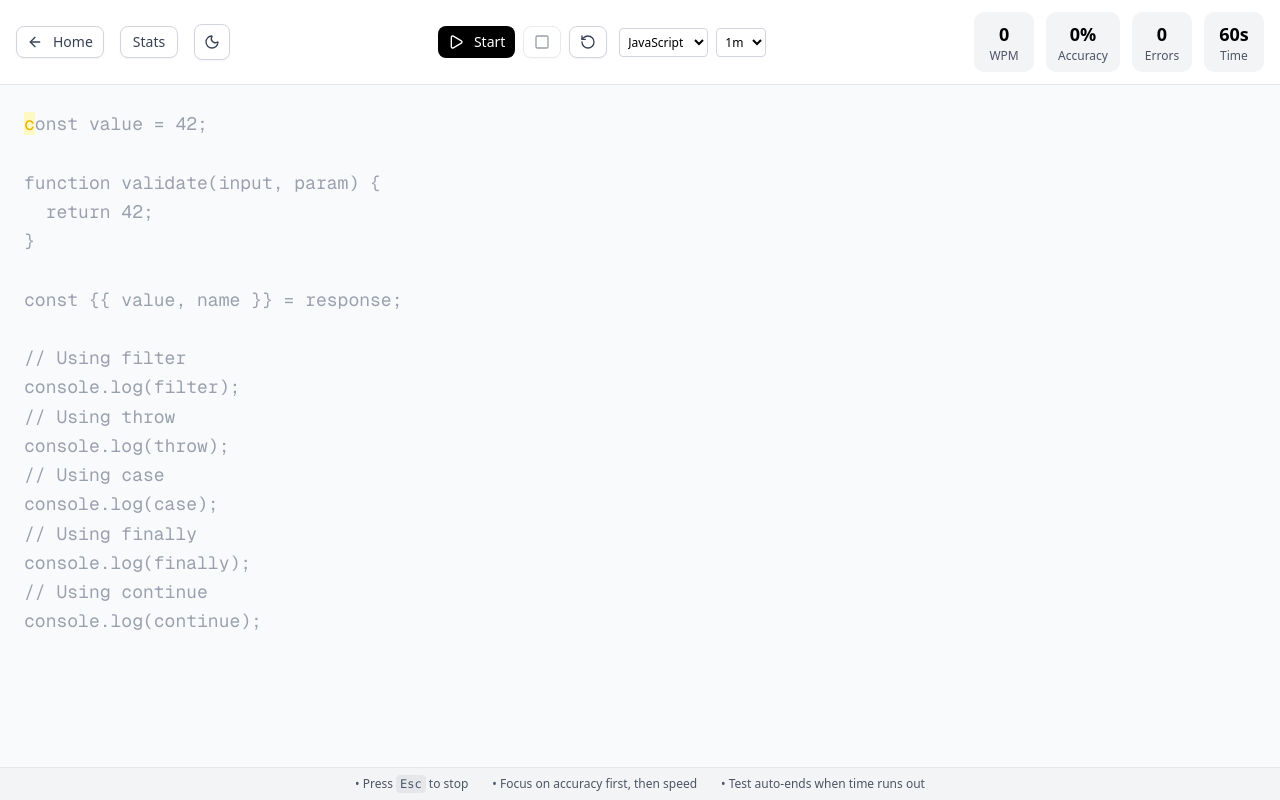
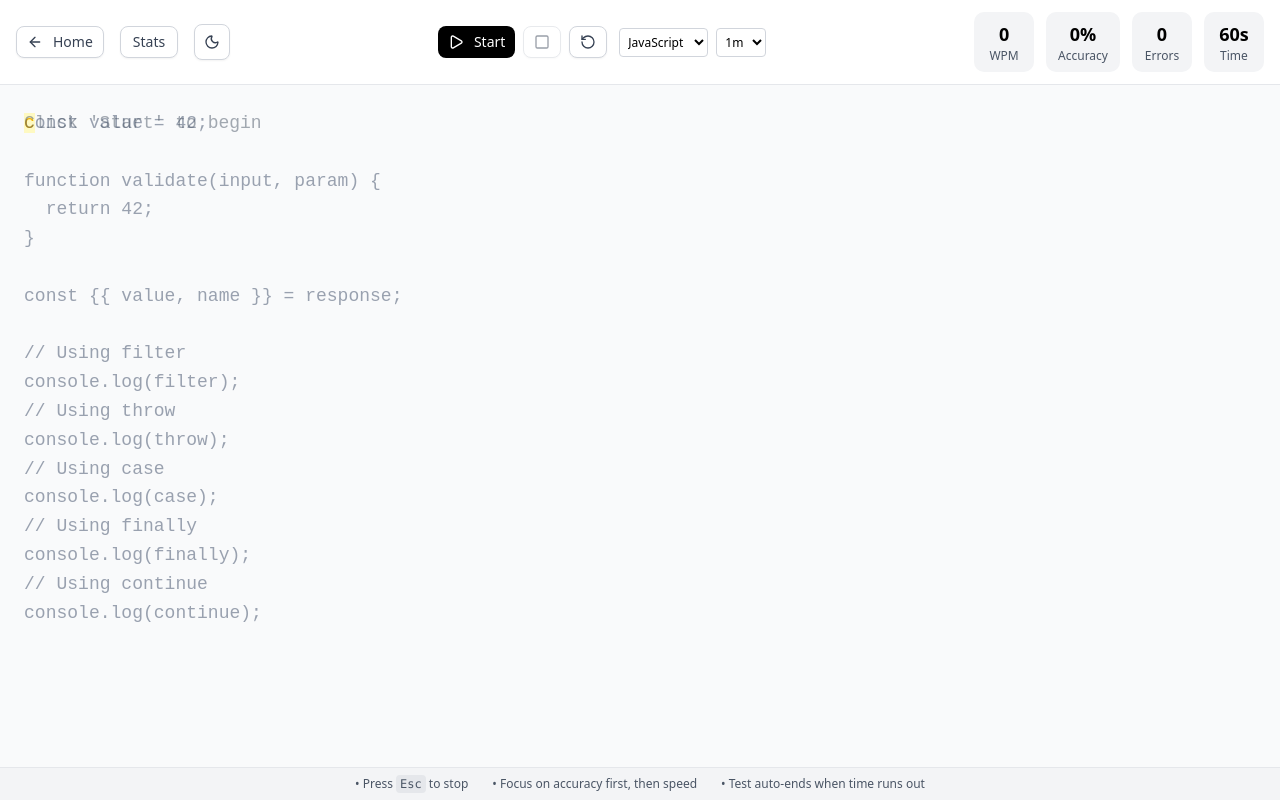
Before and after one commit to xeroxen/cyper, a Next.js app: page /test-case in a window 1280 px wide. Built offline with nearby package versions, Linux system fonts and the light colour scheme.

Commit message:
Enhance styling and layout of TestCasePage for improved readability and user experience. Updated padding, font properties, and overall structure of text display components.

```diff
--- a/src/app/test-case/page.tsx
+++ b/src/app/test-case/page.tsx
@@ -57,7 +57,7 @@ export default function TestCasePage() {
       const textarea = inputRef.current;
       textarea.style.fontSize = '18px';
       textarea.style.lineHeight = '1.6';
-      textarea.style.padding = '16px';
+      textarea.style.padding = '24px';
       textarea.style.fontFamily = 'JetBrains Mono, monospace';
     }
   }, [state.currentText]);
@@ -286,7 +286,21 @@ export default function TestCasePage() {
       }
 
       return (
-        <span key={index} className={className}>
+        <span
+          key={index}
+          className={className}
+          style={{
+            fontFamily: 'JetBrains Mono, monospace',
+            fontSize: '18px',
+            lineHeight: '1.6',
+            display: 'inline',
+            margin: '0',
+            padding: '0',
+            letterSpacing: '0px',
+            textIndent: '0px',
+            textAlign: 'left'
+          }}
+        >
           {char}
         </span>
       );
@@ -441,8 +455,29 @@ export default function TestCasePage() {
         <div className="flex-1 relative">
           {/* Text Display with Overlay */}
           <div className="absolute inset-0 bg-gray-50 dark:bg-gray-900">
-            <div className="h-full p-6">
-              <div className="font-mono text-lg leading-relaxed whitespace-pre-wrap h-full overflow-y-auto">
+            <div
+              className="h-full overflow-y-auto"
+              style={{
+                padding: '24px',
+                margin: '0',
+                boxSizing: 'border-box'
+              }}
+            >
+              <div
+                className="font-mono whitespace-pre-wrap"
+                style={{
+                  fontFamily: 'JetBrains Mono, monospace',
+                  fontSize: '18px',
+                  lineHeight: '1.6',
+                  padding: '0px',
+                  margin: '0',
+                  letterSpacing: '0px',
+                  textIndent: '0px',
+                  textAlign: 'left',
+                  wordWrap: 'normal',
+                  whiteSpace: 'pre-wrap'
+                }}
+              >
                 {renderTextWithHighlighting()}
               </div>
             </div>
@@ -457,14 +492,25 @@ export default function TestCasePage() {
               onKeyDown={handleKeyDown}
               placeholder={state.isActive ? "Start typing..." : "Click 'Start' to begin"}
               disabled={!state.isActive}
-              className="w-full h-full p-6 border-0 font-mono text-lg leading-relaxed resize-none focus:outline-none bg-transparent text-transparent caret-yellow-500 whitespace-pre-wrap"
+              className="w-full h-full border-0 resize-none focus:outline-none bg-transparent caret-yellow-500 whitespace-pre-wrap text-gray-600 dark:text-gray-400"
               style={{
                 fontFamily: 'JetBrains Mono, monospace',
-                color: 'transparent',
                 background: 'transparent',
                 caretColor: '#eab308',
                 fontSize: '18px',
-                lineHeight: '1.6'
+                lineHeight: '1.6',
+                padding: '24px',
+                margin: '0',
+                boxSizing: 'border-box',
+                letterSpacing: '0px',
+                textIndent: '0px',
+                textAlign: 'left',
+                border: 'none',
+                outline: 'none',
+                resize: 'none',
+                overflow: 'hidden',
+                wordWrap: 'normal',
+                whiteSpace: 'pre-wrap'
               }}
             />
           </div>
```
